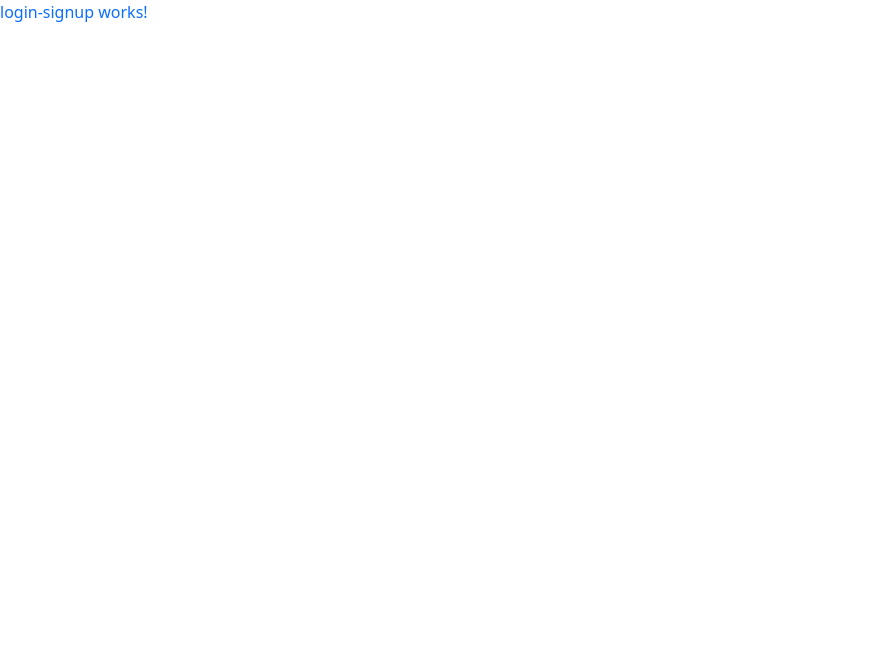
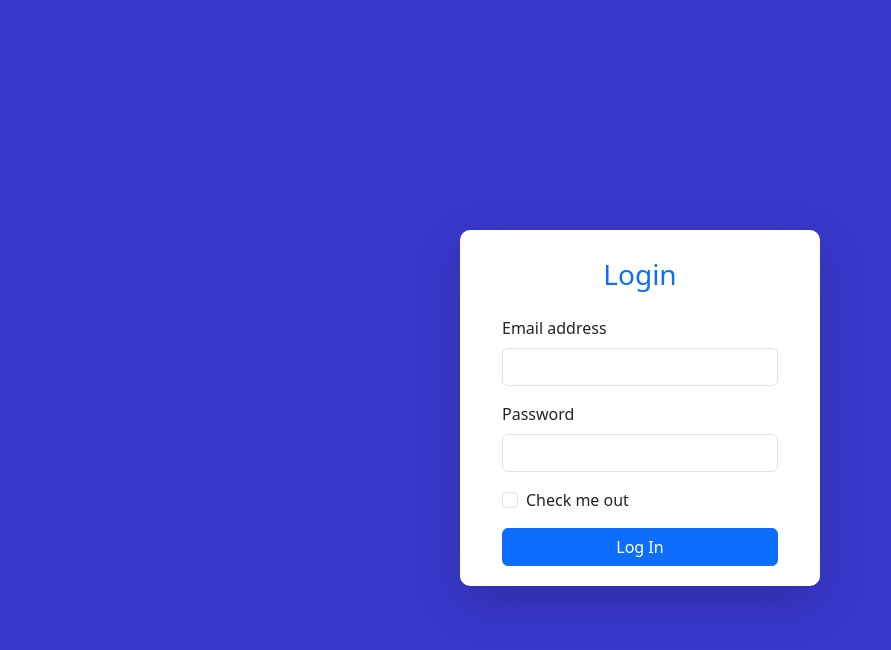
Before and after one commit to PushpendraEp/HR_Information_Generator_UI, an Angular app: page / in a window 1280 px wide. Shown: the top 650 px of the page, without its empty margins (0-891 px from the left). Built offline with nearby package versions, Linux system fonts and the light colour scheme.

Commit message:
login form page
Created simple login page with bootstrap in angular

```diff
--- a/src/app/app.component.html
+++ b/src/app/app.component.html
@@ -1,4 +1,4 @@
-<!-- @ Pushpendra ( 15/02/23 ) Added ${router-outlet} here -->
+<!-- @ Ravi ( 17/02/23 ) simple login page here -->
 <main>
   <router-outlet></router-outlet>
 </main>
--- a/src/app/home/login-signup/login-signup.component.css
+++ b/src/app/home/login-signup/login-signup.component.css
@@ -0,0 +1,23 @@
+.joinnow {
+  /* The image used */
+  background-color: rgb(56, 56, 203);
+
+  /* Full height */
+  height: 100vh;
+
+  /* Center and scale the image nicely */
+  background-position: center;
+  background-repeat: no-repeat;
+  background-size: cover;
+  padding: 230px 100px;
+}
+.login {
+  background-color: #ffffff;
+  padding: 20px 30px;
+}
+
+@media screen and (max-width: 600px) {
+  .joinnow {
+    padding: 140px 30px;
+  }
+}
--- a/src/app/home/login-signup/login-signup.component.html
+++ b/src/app/home/login-signup/login-signup.component.html
@@ -1 +1,27 @@
-<p class="text-primary">login-signup works!</p>
+<!-- simple login page with bootstrap -->
+<section class="joinnow">
+    <section class="login col-lg-4 m-auto shadow-lg" style="
+        border-radius: 10px">
+
+        <div class="mb-2"><h3 class="text-center text-primary mt-2 mb-4">Login</h3></div>
+        <form class="container rounded">
+            <div class="mb-3">
+                <label for="exampleInputEmail1" class="form-label">Email address</label>
+                <input type="email" class="form-control" id="exampleInputEmail1"
+                    aria-describedby="emailHelp">
+                <div id="emailHelp" class="form-text"></div>
+            </div>
+            <div class="mb-3">
+                <label for="exampleInputPassword1" class="form-label">Password</label>
+                <input type="password" class="form-control"
+                    id="exampleInputPassword1">
+            </div>
+            <div class="mb-3 form-check">
+                <input type="checkbox" class="form-check-input"
+                    id="exampleCheck1">
+                <label class="form-check-label" for="exampleCheck1">Check me out</label>
+            </div>
+            <button type="submit" class="btn btn-primary col-lg-12">Log In</button>
+        </form>
+    </section>
+</section>
```
Also changed, not shown: 1 other file (tests, documents, lock files or other folders).
